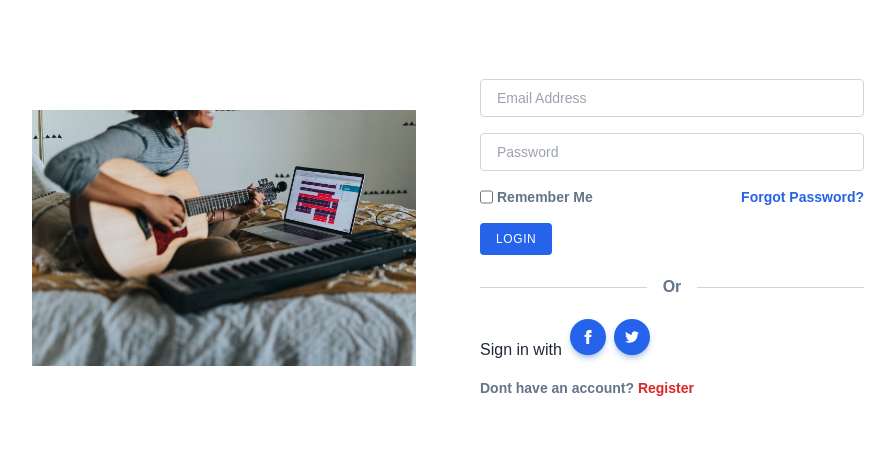
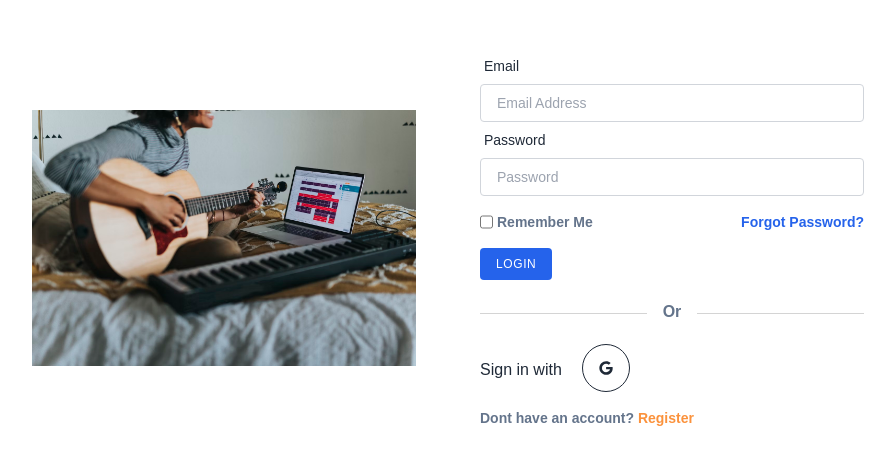
Before and after one commit to Jihad710/melody-school-client, a React (Vite) app: page /login in a window 1280 px wide. Shown: the part 162-626 px from the top of the page, without its empty margins (192-1087 px from the left). Built offline with nearby package versions, Linux system fonts and the light colour scheme; no server answers; a web font is replaced by a local one.

Commit message:
registration page done

```diff
--- a/package.json
+++ b/package.json
@@ -16,11 +16,14 @@
     "react": "^18.2.0",
     "react-awesome-slider": "^4.1.0",
     "react-dom": "^18.2.0",
+    "react-helmet": "^6.1.0",
+    "react-hook-form": "^7.44.3",
     "react-icons": "^4.9.0",
     "react-responsive-carousel": "^3.2.23",
     "react-router-dom": "^6.12.0",
     "react-simple-captcha": "^9.0.2",
-    "sort-by": "^1.2.0"
+    "sort-by": "^1.2.0",
+    "sweetalert2": "^11.7.11"
   },
   "devDependencies": {
     "@types/react": "^18.0.37",
--- a/src/Layout/Main.jsx
+++ b/src/Layout/Main.jsx
@@ -6,8 +6,7 @@ import Navbar from "../Pages/Shared/Navbar/Navbar";
 
 const Main = () => {
     const location = useLocation()
-    console.log(location)
-    const removeHeaderFooter = location.pathname.includes('login')
+    const removeHeaderFooter = location.pathname.includes('login') || location.pathname.includes('signup')
     return (
         <div>
 
--- a/src/Pages/Login/Login.jsx
+++ b/src/Pages/Login/Login.jsx
@@ -1,9 +1,14 @@
-
+import { FaGoogle } from 'react-icons/fa';
 import logo from "../../assets/Banner/photo-1593697972646-2f348871bd56.avif";
+import { useContext } from 'react';
+import { AuthContext } from '../../Providers/AuthProvider';
+import Swal from 'sweetalert2';
+import { Link } from 'react-router-dom';
 
 
 function Login() {
 
+const {signIn} = useContext(AuthContext)
 
   const handleLogin = (event) => {
     event.preventDefault();
@@ -11,7 +16,20 @@ function Login() {
     const email = form.email.value;
     const password = form.password.value;
     console.log(email, password);
-  };
+    signIn(email, password)
+    .then(result => {
+      const user = result.user;
+      console.log(user)
+      Swal.fire({
+        position: 'top',
+        icon: 'success',
+        title: 'User Login Successfull',
+        showConfirmButton: false,
+        timer: 1500
+      });
+    })
+}
+
   return (
     <div className="h-screen flex flex-col md:flex-row justify-center space-y-10 md:space-y-0 md:space-x-16 items-center my-2 mx-5 md:mx-0 md:my-0">
       <div className="md:w-1/3 max-w-sm">
@@ -19,14 +37,20 @@ function Login() {
       </div>
 
       <form onSubmit={handleLogin} className="md:w-1/3 max-w-sm">
+      <label className="label">
+        <span className="label-text font-medium">Email</span>
+        </label>
         <input
           className="text-sm w-full px-4 py-2 border border-solid border-gray-300 rounded"
           type="email"
           name="email"
           placeholder="Email Address"
         />
+        <label className="label">
+        <span className="label-text font-medium">Password</span>
+        </label>
         <input
-          className="text-sm w-full px-4 py-2 border border-solid border-gray-300 rounded mt-4"
+          className="text-sm w-full px-4 py-2 border border-solid border-gray-300 rounded "
           type="password"
           name="password"
           placeholder="Password"
@@ -60,43 +84,16 @@ function Login() {
           </p>
         </div>
         <div className="text-center md:text-left">
-          <label className="mr-1">Sign in with</label>
-          <button
-            type="button"
-            className="mx-1 h-9 w-9 rounded-full bg-blue-600 hover:bg-blue-700 text-white shadow-[0_4px_9px_-4px_#3b71ca]"
-          >
-            <svg
-              xmlns="http://www.w3.org/2000/svg"
-              className="mx-auto h-3.5 w-3.5"
-              fill="currentColor"
-              viewBox="0 0 24 24"
-            >
-              <path d="M9 8h-3v4h3v12h5v-12h3.642l.358-4h-4v-1.667c0-.955.192-1.333 1.115-1.333h2.885v-5h-3.808c-3.596 0-5.192 1.583-5.192 4.615v3.385z" />
-            </svg>
-          </button>
-          <button
-            type="button"
-            className="inlne-block mx-1 h-9 w-9 rounded-full bg-blue-600 hover:bg-blue-700 uppercase leading-normal text-white shadow-[0_4px_9px_-4px_#3b71ca]"
-          >
-            <svg
-              xmlns="http://www.w3.org/2000/svg"
-              className="mx-auto h-3.5 w-3.5"
-              fill="currentColor"
-              viewBox="0 0 24 24"
-            >
-              <path d="M24 4.557c-.883.392-1.832.656-2.828.775 1.017-.609 1.798-1.574 2.165-2.724-.951.564-2.005.974-3.127 1.195-.897-.957-2.178-1.555-3.594-1.555-3.179 0-5.515 2.966-4.797 6.045-4.091-.205-7.719-2.165-10.148-5.144-1.29 2.213-.669 5.108 1.523 6.574-.806-.026-1.566-.247-2.229-.616-.054 2.281 1.581 4.415 3.949 4.89-.693.188-1.452.232-2.224.084.626 1.956 2.444 3.379 4.6 3.419-2.07 1.623-4.678 2.348-7.29 2.04 2.179 1.397 4.768 2.212 7.548 2.212 9.142 0 14.307-7.721 13.995-14.646.962-.695 1.797-1.562 2.457-2.549z" />
-            </svg>
-          </button>
+          <label className="mr-5">Sign in with</label>
+          <button className="btn btn-circle btn-outline">
+                    <FaGoogle></FaGoogle>
+                </button>
+
         </div>
 
         <div className="mt-4 font-semibold text-sm text-slate-500 text-center md:text-left">
           Dont have an account?{" "}
-          <a
-            className="text-red-600 hover:underline hover:underline-offset-4"
-            href="#"
-          >
-            Register
-          </a>
+          <Link className="text-orange-400 hover:underline hover:underline-offset-4" to='/signup'> Register</Link>
         </div>
       </form>
     </div>
--- /dev/null
+++ b/src/Pages/SignUp/SignUp.jsx
@@ -0,0 +1,147 @@
+import { Link } from "react-router-dom";
+import logo from "../../assets/Banner/photo-1593697972646-2f348871bd56.avif";
+import { useForm } from "react-hook-form";
+import { useContext } from "react";
+import { AuthContext } from "../../Providers/AuthProvider";
+
+const SignUp = () => {
+  const {register, handleSubmit,formState: { errors },} = useForm();
+  const {createUser} = useContext(AuthContext);
+  const onSubmit = (data) => {
+    console.log(data);
+    createUser(data.email, data.password)
+    .then(result => {
+      const loggedUser = result.user;
+      console.log(loggedUser)
+    })
+  };
+
+  return (
+   <>
+    <div className="h-screen flex flex-col md:flex-row justify-center space-y-10 md:space-y-0 md:space-x-16 items-center my-2 mx-5 md:mx-0 md:my-0">
+      <div className="md:w-1/3 max-w-sm">
+        <img src={logo} alt="" />
+      </div>
+
+      <form onSubmit={handleSubmit(onSubmit)} className="md:w-1/3 max-w-sm">
+        <label className="label">
+          <span className="label-text font-medium">Name</span>
+          {errors.name && (
+            <span className="text-red-600">Name is required</span>
+          )}
+        </label>
+        <input
+          className="text-sm w-full px-4 py-2 border border-solid border-gray-300 rounded"
+          type="name"
+          {...register("name", { required: true })}
+          name="name"
+          placeholder="Name"
+        />
+        <label className="label">
+          <span className="label-text font-medium">Email</span>
+          {errors.email && (
+            <span className="text-red-600">Email field is required</span>
+          )}
+        </label>
+        <input
+          className="text-sm w-full px-4 py-2 border border-solid border-gray-300 rounded"
+          type="email"
+          {...register("email", { required: true })}
+          name="email"
+          placeholder="Email"
+        />
+        <label className="label">
+          <span className="label-text font-medium">Password</span>
+
+          {errors.password?.type === "required" && (
+            <p className="text-red-600">Password is required</p>
+          )}
+          {errors.password?.type === "minLength" && (
+            <p className="text-red-600">Password must be 6 characters</p>
+          )}
+          {errors.password?.type === "maxLength" && (
+            <p className="text-red-600">
+              Password must be less than 20 characters
+            </p>
+          )}
+          {errors.password?.type === "pattern" && (
+            <p className="text-red-600">
+              Password must have one Uppercase one lower case, one number and
+              one special character.
+            </p>
+          )}
+        </label>
+        <input
+          className="text-sm w-full px-4 py-2 border border-solid border-gray-300 rounded"
+          type="password"
+          {...register("password", {
+            required: true,
+            minLength: 6,
+            maxLength: 20,
+            pattern: /(?=.*[A-Z])(?=.*[!@#$&*])(?=.*[0-9])(?=.*[a-z])/,
+          })}
+          name="password"
+          placeholder="Password"
+        />
+        <label className="label">
+          <span className="label-text font-medium">Confirm Password</span>
+          {errors.confirmPassword && (
+            <span className="text-red-600">
+              {errors.confirmPassword.type === "required"
+                ? "Confirm Password is required"
+                : "Confirm Password does not match"}
+            </span>
+          )}
+        </label>
+        <input
+          className="text-sm w-full px-4 py-2 border border-solid border-gray-300 rounded"
+          type="password"
+          {...register("confirmPassword", {
+            required: true,
+            minLength: 6,
+            maxLength: 20,
+            pattern: /(?=.*[A-Z])(?=.*[!@#$&*])(?=.*[0-9])(?=.*[a-z])/,
+          })}
+          name="confirmPassword"
+          placeholder="Confirm Password"
+        />
+        <label className="label">
+          <span className="label-text font-medium">Photo URL</span>
+          {errors.photo && (
+            <span className="text-red-600">Photo URL is required</span>
+
+          )}
+        </label>
+        <input
+          className="text-sm w-full px-4 py-2 border border-solid border-gray-300 rounded"
+          type="url"
+          {...register("photo-url", { required: true })}
+          name="photo-url"
+          placeholder="Photo URL"
+        />
+
+        <div className="text-center md:text-left">
+          <button
+            className="mt-4 bg-blue-600 hover:bg-blue-700 px-4 py-2 text-white uppercase rounded text-xs tracking-wider"
+            type="submit"
+          >
+            Register
+          </button>
+        </div>
+
+        <div className="mt-4 font-semibold text-sm text-slate-500 text-center md:text-left">
+          Already have an account?{" "}
+          <Link
+            className="text-orange-400 hover:underline hover:underline-offset-4"
+            to="/login"
+          >
+            Login
+          </Link>
+        </div>
+      </form>
+    </div>
+   </>
+  );
+};
+
+export default SignUp;
--- /dev/null
+++ b/src/Providers/AuthProvider.jsx
@@ -0,0 +1,58 @@
+import { createContext, useEffect, useState } from "react";
+import {createUserWithEmailAndPassword, getAuth, onAuthStateChanged, signInWithEmailAndPassword, signOut } from 'firebase/auth';
+import { app } from "../firebase/firebase.config";
+
+export const AuthContext = createContext(null)
+const auth = getAuth(app)
+
+
+
+const AuthProvider = ({children}) => {
+    const [user, setUser] = useState(null)
+    const [loading, setloading] = useState(true)
+
+    const createUser = (email,password) => {
+        setloading(true);
+        return createUserWithEmailAndPassword(auth, email, password)
+    }
+
+    const signIn = (email,password) => {
+        setloading(true)
+        return signInWithEmailAndPassword(auth, email, password)
+    }
+
+    const logOut = () => {
+        setloading(true)
+        return signOut(auth)
+    }
+
+
+    useEffect( () => {
+      const unsubscribe =  onAuthStateChanged(auth, currentUser =>{
+                setUser(currentUser);
+                console.log('current user', currentUser);
+                        setloading(false);
+
+        })
+        return () =>{
+                return unsubscribe()
+        }
+
+},[])
+
+
+    const authInfo = {
+        user,
+        loading,
+        createUser,
+        signIn,
+        logOut
+    }
+    return (
+        <AuthContext.Provider value={authInfo}>
+            {children}
+        </AuthContext.Provider>
+    );
+};
+
+export default AuthProvider;
--- a/src/Routes/Routes.jsx
+++ b/src/Routes/Routes.jsx
@@ -3,6 +3,7 @@ import Main from "../Layout/Main";
 import Home from "../Pages/Home/Home/Home";
 import ErrorPage from "../Pages/ErrorPage/ErrorPage";
 import Login from "../Pages/Login/Login";
+import SignUp from "../Pages/SignUp/SignUp";
 
 
 export const router = createBrowserRouter([
@@ -20,6 +21,11 @@ export const router = createBrowserRouter([
                 path : 'login',
                 element: <Login></Login>
 
+            },
+            {
+                path : 'signup',
+                element: <SignUp></SignUp>
+
             }
         ]
 
--- a/src/firebase/firebase.config.js
+++ b/src/firebase/firebase.config.js
@@ -5,6 +5,10 @@ import { initializeApp } from "firebase/app";
 
 // Your web app's Firebase configuration
 const firebaseConfig = {
+
+
+
+
   apiKey: import.meta.env.VITE_apiKey,
   authDomain: import.meta.env.VITE_authDomain,
   projectId: import.meta.env.VITE_projectId,
--- a/src/main.jsx
+++ b/src/main.jsx
@@ -5,15 +5,18 @@ import { router } from './Routes/Routes.jsx'
 import {
   RouterProvider,
 } from "react-router-dom";
+import AuthProvider from './Providers/AuthProvider';
 
 
 
 
 ReactDOM.createRoot(document.getElementById('root')).render(
   <React.StrictMode>
-    <div className='max-w-screen-xl mx-auto'>
+   <AuthProvider>
+   <div className='max-w-screen-xl mx-auto'>
     <RouterProvider router={router} />
     </div>
+   </AuthProvider>
 
   </React.StrictMode>,
 )
```
Also changed, not shown: 1 other file (tests, documents, lock files or other folders).
